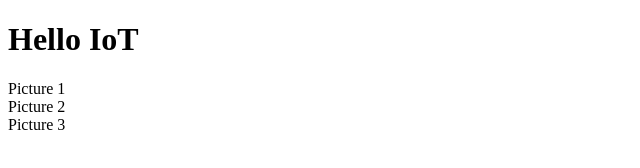
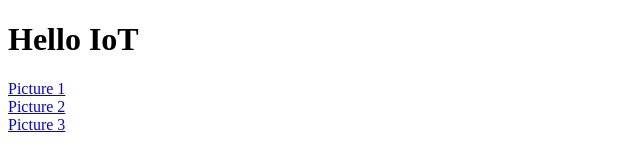
Before and after one commit to tclintaichung/iot2, a website: page index.html in a window 1280 px wide. Shown: the whole page, without its empty margins (0-640 px from the left). Drawn offline with Linux system fonts and the light colour scheme.

Commit message:
Second commit

```diff
--- a/index.html
+++ b/index.html
@@ -8,13 +8,13 @@
 <body>
   <h1>Hello IoT</h1>
   <div>
-    <a src="./images/2.jpg">Picture 1</a>
+    <a href="./images/2.jpg">Picture 1</a>
   </div>
   <div>
-    <a src="./images/3.jpg">Picture 2</a>
+    <a href="./images/3.jpg">Picture 2</a>
   </div>
   <div>
-    <a src="./images/4.jpg">Picture 3</a>
+    <a href="./images/4.jpg">Picture 3</a>
   </div>
 
 
```
